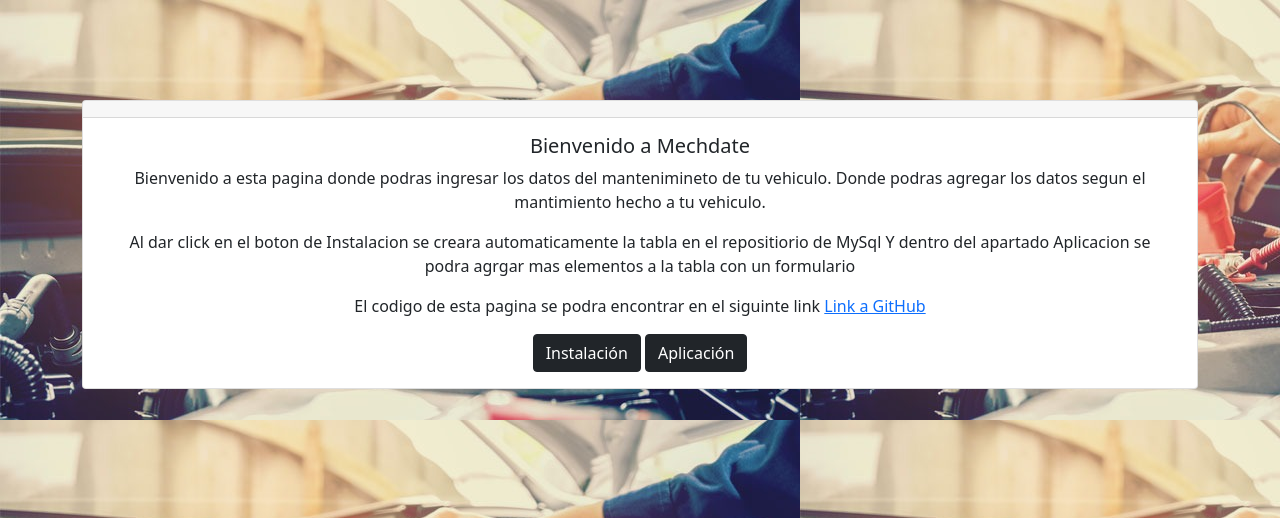
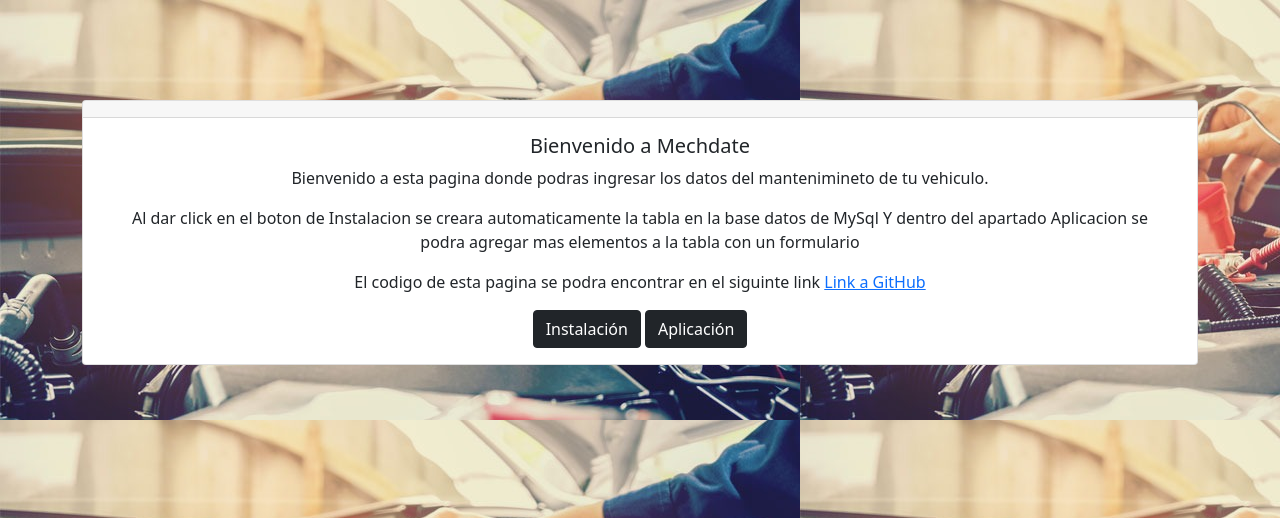
Before and after one commit to RobbiCoronel/Prueba1_Coronel_Samaniego, a PHP site: page / in a window 1280 px wide. Shown: the top 518 px of the page. Run offline with PHP 8.4, Linux system fonts and the light colour scheme.

Commit message:
Add files via upload

```diff
--- a/coronel_samaniego/index.php
+++ b/coronel_samaniego/index.php
@@ -16,11 +16,11 @@
         <div class="container-fluid">
           <p class="card-text justificado">
           Bienvenido a esta pagina donde podras ingresar los datos del mantenimineto de tu vehiculo.
-          Donde podras agregar los datos segun el mantimiento hecho a tu vehiculo.
+
           </p>
           <p>
-            Al dar click en el boton de Instalacion se creara automaticamente la tabla en el repositiorio de MySql
-            Y dentro del apartado Aplicacion se podra agrgar mas elementos a la tabla con un formulario
+            Al dar click en el boton de Instalacion se creara automaticamente la tabla en la base datos de MySql
+            Y dentro del apartado Aplicacion se podra agregar mas elementos a la tabla con un formulario
           </p>
           <p>El codigo de esta pagina se podra encontrar en el siguinte link
           <a href="https://github.com/RobbiCoronel/Prueba1_Coronel_Samaniego">Link a GitHub</a>
```
